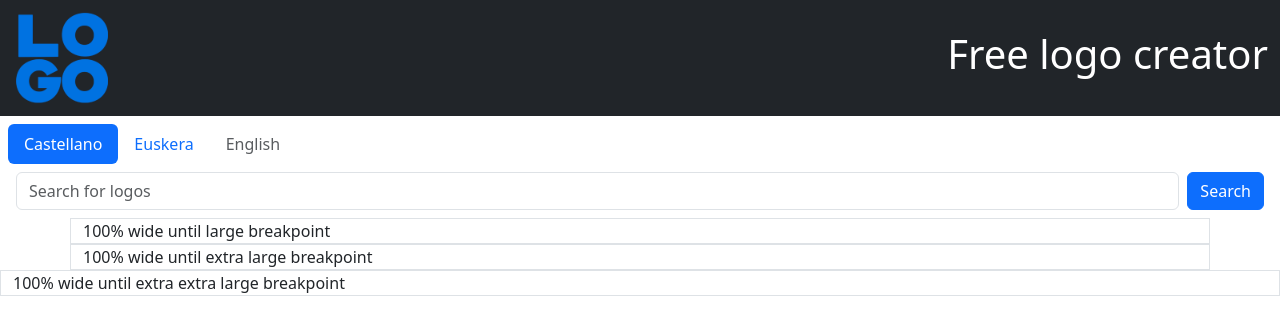
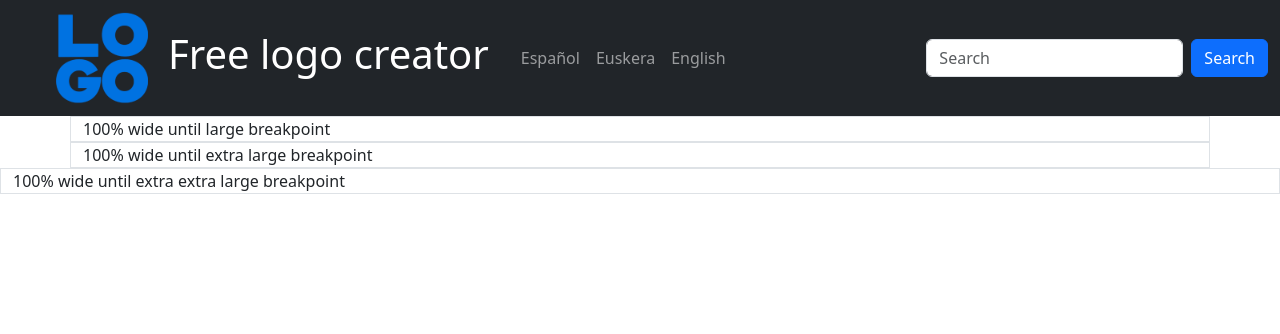
Before and after one commit to amatriaindavid7/dsm, a plain HTML site: page home.html in a window 1280 px wide. Drawn offline with nearby package versions, Linux system fonts and the light colour scheme.

Commit message:
Add collapsible menu to header

```diff
--- a/home.html
+++ b/home.html
@@ -10,38 +10,36 @@
 </head>
 
 <body>
-    <!-- <div class="container-fluid p-3 bg-dark text-white row">
-        <div class="col-sm-1">
-            <img src="assets/logo.png" class="img-fluid" style="max-height: 100px" alt="error loading asset">
-        </div>
-        <div class="col-sm-6">
+    <nav class="navbar navbar-expand-sm navbar-dark bg-dark text-white">
+        <div class="container-fluid">
+            <!-- <a class="navbar-brand" href="javascript:void(0)">Logo</a> -->
+            <div class="d-flex align-items-center mx-4">
+                <img src="assets/logo.png" class="img-fluid px-3" style="max-height: 100px" alt="error loading asset">
                 <h1>Free logo creator</h1>
             </div>
-    </div> -->
-    <nav class="navbar navbar-dark bg-dark text-white">
-        <div class="container-fluid">
-            <img src="assets/logo.png" class="img-fluid" style="max-height: 100px" alt="error loading asset">
-            <h1>Free logo creator</h1>
-        </div>
-    </nav>
-
-    <div class="col-md3 m-2">
-        <ul class="nav nav-pills">
+            <button class="navbar-toggler" type="button" data-bs-toggle="collapse" data-bs-target="#">
+                <span class="navbar-toggler-icon"></span>
+            </button>
+            <div class="collapse navbar-collapse">
+                <ul class="navbar-nav me-auto">
                     <li class="nav-item">
-                <a class="nav-link active" aria-current="page" href="#">Castellano</a>
+                        <a class="nav-link" href="#">Español</a>
                     </li>
                     <li class="nav-item">
                         <a class="nav-link" href="#">Euskera</a>
                     </li>
                     <li class="nav-item">
-                <a class="nav-link disabled" href="#">English</a>
+                        <a class="nav-link" href="#">English</a>
                     </li>
                 </ul>
-        <form class="d-flex m-2">
-            <input class="form-control me-2" type="text" placeholder="Search for logos">
+                <form class="d-flex">
+                    <input class="form-control me-2" type="text" placeholder="Search">
                     <button class="btn btn-primary" type="button">Search</button>
                 </form>
             </div>
+        </div>
+    </nav>
+
     <div class="container-lg border">100% wide until large breakpoint</div>
     <div class="container-xl border">100% wide until extra large breakpoint</div>
     <div class="container-xxl border">100% wide until extra extra large breakpoint</div>
```
Lines whose indentation alone changed are shown as unchanged.
